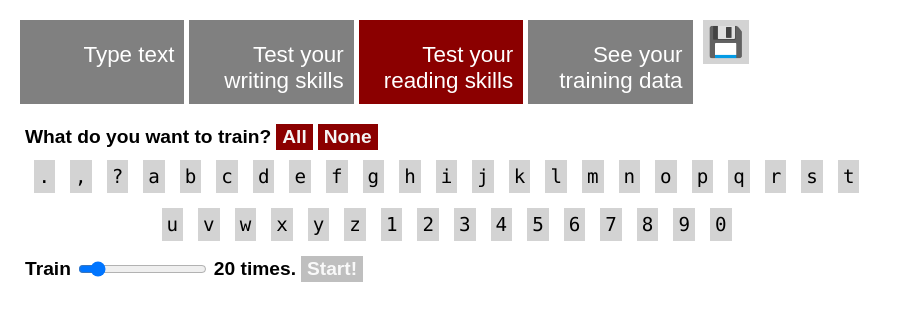
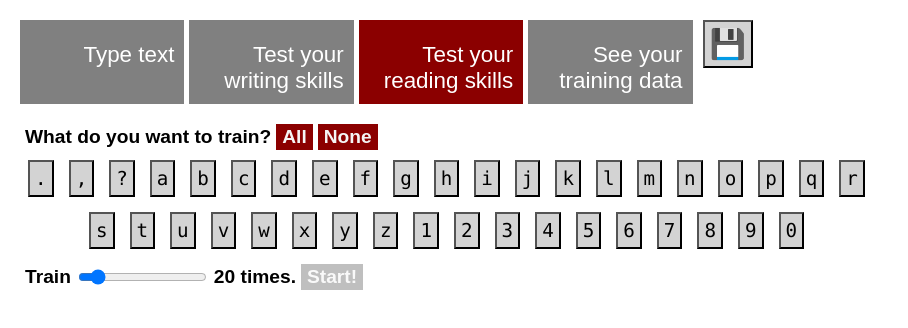
Before and after one commit to flq/remorse, a React (Create React App) app: page /test-reading-morse in a window 1280 px wide. Shown: the top 328 px of the page, without its empty margins (0-908 px from the left). Built offline with nearby package versions, Linux system fonts and the light colour scheme.

Commit message:
updated stale deps, fixes

```diff
--- a/src/App.js
+++ b/src/App.js
@@ -5,7 +5,6 @@ import { createStore, applyMiddleware } from "redux";
 import thunk from "redux-thunk";
 import { Provider } from "react-redux";
 
-import "./App.css";
 import Navigation from "./components/Navigation";
 import { retrieveObject, APP_STATE_KEY } from "./components/Utils";
 import appReducer from "./AppReducer";
--- a/src/Training/LetterScope.js
+++ b/src/Training/LetterScope.js
@@ -20,8 +20,8 @@ export default function LetterScope({ scope, changeWritingScope }) {
 function LetterSelector({ letter, inScope, selectLetter }) {
   const classes = classNames({ inScope });
   return (
-    <a className={classes} onClick={selectLetter}>
+    <button className={classes} onClick={selectLetter}>
       {letter}
-    </a>
+    </button>
   );
 }
--- a/src/Training/Training.css
+++ b/src/Training/Training.css
@@ -5,7 +5,7 @@
   justify-content: center;
 }
 
-.learningScope > a {
+.learningScope > button {
   font-family: consolas;
   font-size: 1.2em;
   display: block;
--- a/src/Training/TrainingScreen.js
+++ b/src/Training/TrainingScreen.js
@@ -38,7 +38,7 @@ export default function TrainingScreen({
         ended && <h2>Well done, you got { successRate * 100 } % right!</h2>
       }
       {
-        ended && <a id="saveTraining" onClick={saveTraining}>Save Training</a>
+        ended && <button id="saveTraining" onClick={saveTraining}>Save Training</button>
       }
       <div>
         <If condition={currentLetter}>
--- a/src/components/GlobalCommands.js
+++ b/src/components/GlobalCommands.js
@@ -5,12 +5,19 @@ import { saveProgress } from "../AppActions";
 function Inner({ saveProgress }) {
   return (
     <div id="globalCommands">
-      <a onClick={saveProgress}><span role="img" aria-label="Save state">&#128190;</span></a>
+      <button onClick={saveProgress}>
+        <span role="img" aria-label="Save state">
+          &#128190;
+        </span>
+      </button>
       <span className="tooltiptext">Save training settings</span>
     </div>
   );
 }
 
-const GlobalCommands = connect(s => s, { saveProgress })(Inner);
+const GlobalCommands = connect(
+  s => s,
+  { saveProgress }
+)(Inner);
 
 export default GlobalCommands;
--- a/src/components/Navigation.css
+++ b/src/components/Navigation.css
@@ -43,7 +43,7 @@ nav.sub > a {
 
 }
 
-#globalCommands a {
+#globalCommands button {
   font-size: 1.3em;
   font-weight: bold;
   color: white;
@@ -53,11 +53,11 @@ nav.sub > a {
   padding: 5px;
 }
 
-#globalCommands a:hover {
+#globalCommands button:hover {
   background-color: darkred;
 }
 
-#globalCommands a:active {
+#globalCommands button:active {
   background-color: black;
 }
 
--- a/src/components/SoundLib.js
+++ b/src/components/SoundLib.js
@@ -30,6 +30,7 @@ try {
 }
 
 export async function textAsMorseSound(input, soundSpeed) {
+  await audioCtx.resume();
   for (let c of Array.from(input)) {
     var code = charToMorseCode(c);
     await asyncPlayMorse(Array.from(code), soundSpeed);
--- a/src/index.css
+++ b/src/index.css
@@ -39,17 +39,6 @@ body {
   cursor: pointer;
 }
 
-.toolBox > a {
-  font-size: 1.2em;
-  margin: 0 5px 0 0;
-  padding: 5px;
-  border: 0px;
-  background-color: darkred;
-  font-weight: bold;
-  color: whitesmoke;
-  cursor: pointer;
-}
-
 .toolBox > button[disabled] {
   background-color: gray;
   opacity: 0.5;
```
Also changed, not shown: package.json (+17 -10 lines), src/setupTests.js (added, +4 -0 lines), src/App.css (deleted), 2 other files (tests, documents, lock files or other folders).
